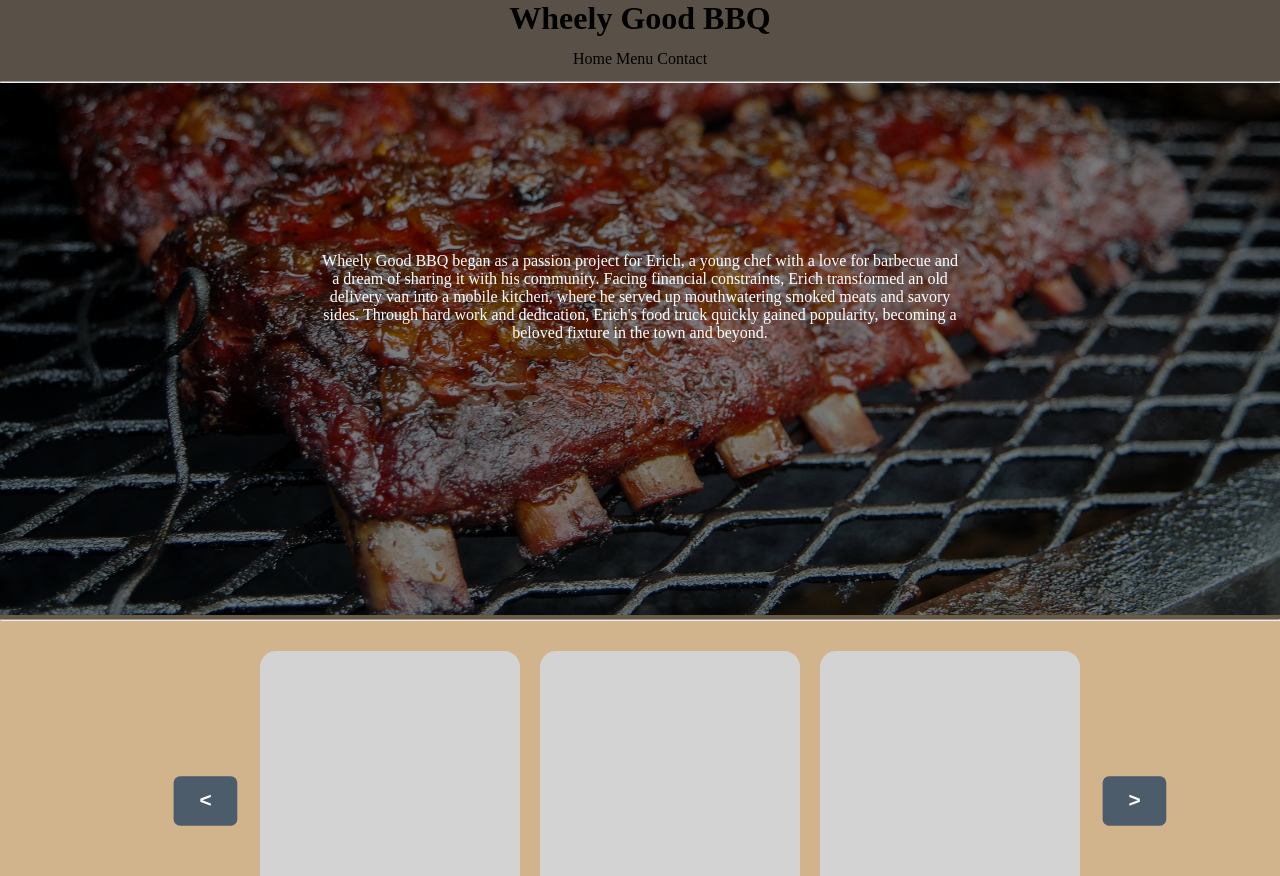
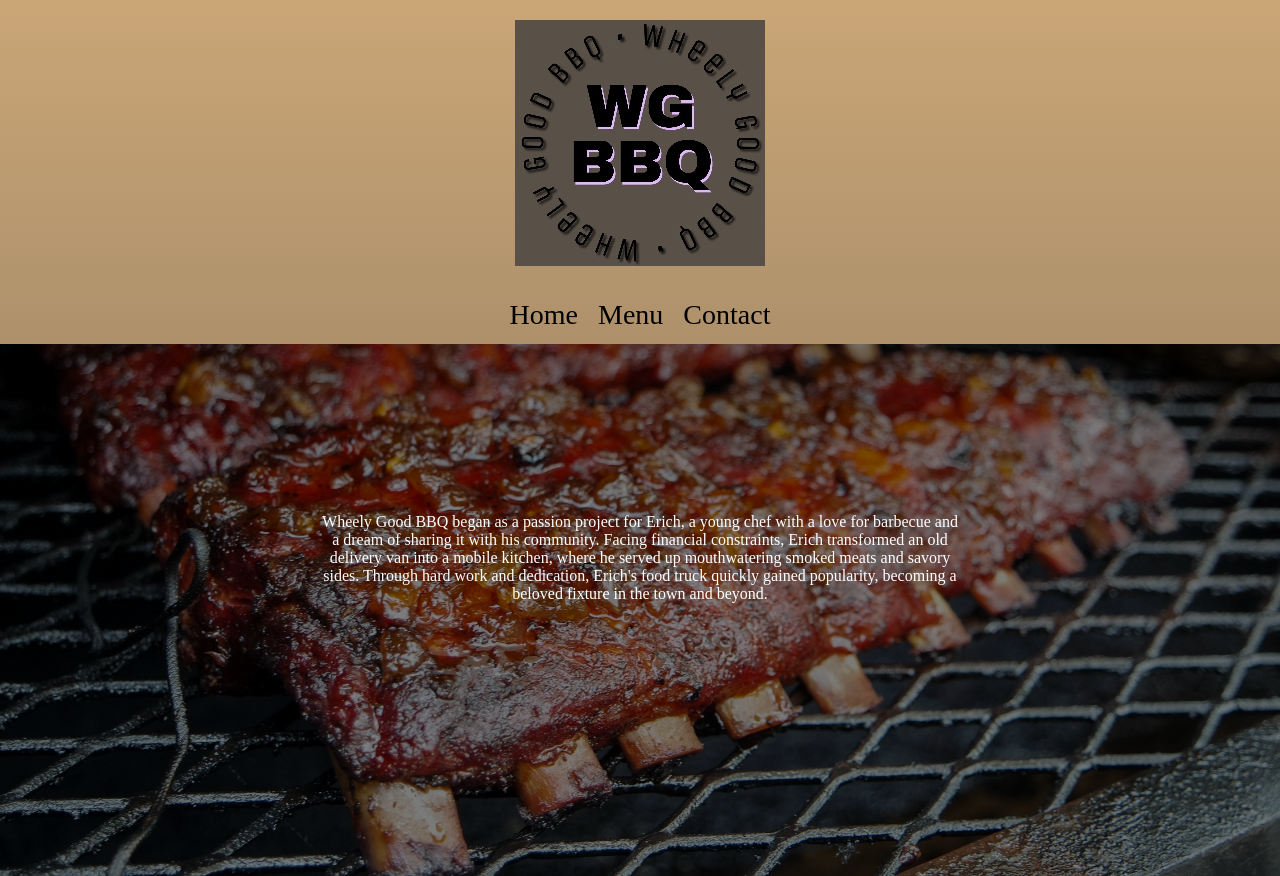
Before and after one commit to JBStrange1/JSFinalProject, a website: page public/Home/Home.html in a window 1280 px wide. Shown: the top 876 px of the page. Drawn offline with Linux system fonts and the light colour scheme.

Commit message:
Working on design and layout

```diff
--- a/public/Home/Home.html
+++ b/public/Home/Home.html
@@ -10,13 +10,12 @@
 </head>
 <body>
     <header>
-        <h1>Wheely Good BBQ</h1>
-        <nav>
+        <img src="/public/Assests/img/wqBBQLogo.jpg" class="logo" >
+        <nav class="navigation">
             <a href="/">Home</a>
-            <a href="/menu">Menu</a>
-            <a href="/contact">Contact</a>
+            <a href="/Menu">Menu</a>
+            <a href="/Contact">Contact</a>
         </nav>
-        <Hr></Hr>
     </header>
     <main>
         <div class="background-div">
--- a/public/site.css
+++ b/public/site.css
@@ -4,26 +4,44 @@ h1{
     margin:0;
 }
 body{
-    background-color: #D2B48C;
+    background: linear-gradient(to top, #595147, #CAA677);
+    margin: 0;
 }
 h2{
     text-align: center;
 }
+
+/*
  .navigation {
-    padding-left: 250px;
-    padding-right: 250px;
+    padding-left: 450px;
+    padding-right: 450px;
     display: flex;
     justify-content: space-between;
+
  }
+*/
+
+.navigation {
+    display: flex;
+}
+
+.navigation a {
+    font-size: 28px;
+    margin-right: 20px;
+    text-decoration: none;
+    color: black; /* Change the color to match your design */
+}
+
+.navigation a:last-child {
+    margin-right: 0;
+}
 
 footer{
-    background-color: #846E52;
     text-align: center;
     width: 100%;
     height: 100px;
     padding: 10px;
     bottom: 0;
-    background-color: tan;
 }
 nav{
     text-align: center;
@@ -37,12 +55,18 @@ a:hover{
     color: gray;
 }
 header{
-    background-color: #595147;
     margin: 0;
+    display: flex;
+    flex-direction: column;
+    align-items: center;
 }
-body{
-    margin: 0;
+.logo {
+    margin-top: 20px;
+    margin-bottom: 20px;
+    text-align: center;
+    width: 250px;
 }
+
 .background-div{
     position: relative;
     display: inline-block;
```
Also changed, not shown: public/Menu/Menu.html (+1 -1 lines), public/Assests/img/wqBBQLogo.jpg (added).
